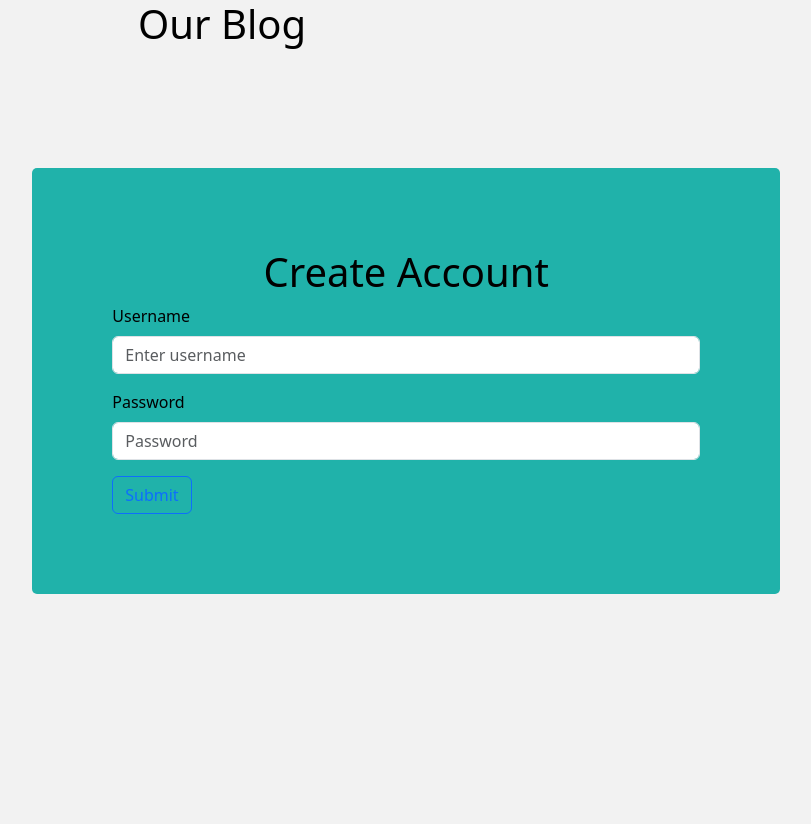
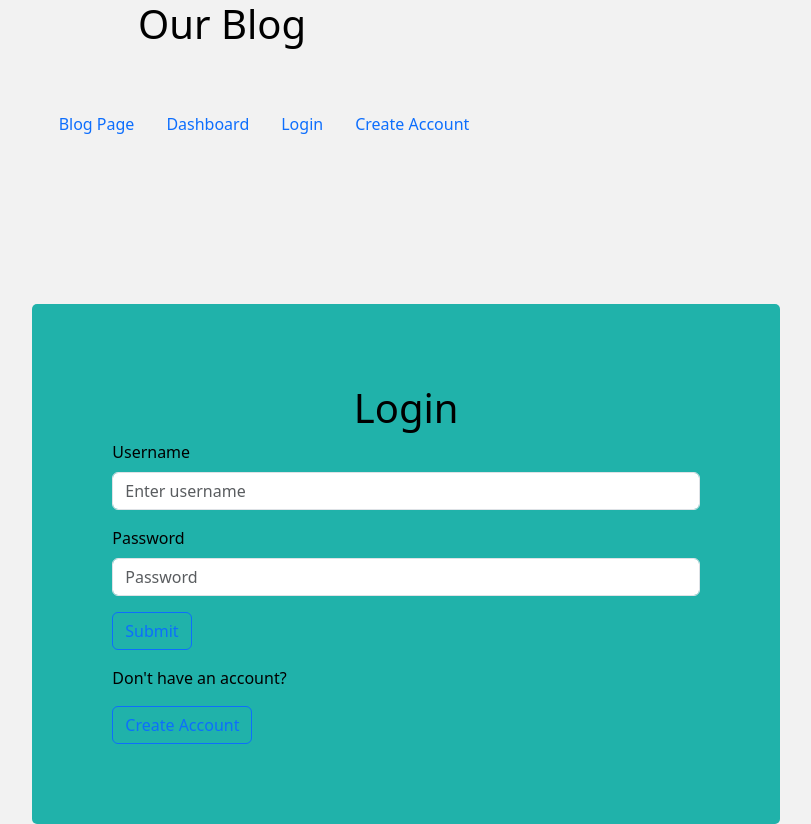
Before and after one commit to caliz83/BlogFrontL, a React (Vite) app: page /Login in a window 1280 px wide. Shown: the whole page, without its empty margins (418-1229 px from the left). Before the commit the page ends 800 px from the top, so only its background shows below. Built offline with nearby package versions, Linux system fonts and the light colour scheme.

Commit message:
add react routing

```diff
--- a/src/App.jsx
+++ b/src/App.jsx
@@ -13,19 +13,32 @@ import BlogPage from "./components/BlogPage";
 import CreateAccount from "./components/CreateAccount";
 import Dashboard from "./components/Dashboard";
 import { Col, Container, Row } from "react-bootstrap";
+import Login from "./components/Login";
+import { BrowserRouter, Routes, Route } from 'react-router-dom';
+import Navbar from "./components/Navbar";
 
 function App() {
   return (
+    <BrowserRouter>
       <Container>
         <Row>
           <Col>
             <h1 className="text-center">Our Blog</h1>
           </Col>
-        <CreateAccount />
+          <Navbar />
+        {/* <Login /> */}
+        {/* <CreateAccount /> */}
         {/* <BlogPage /> */}
         {/* <Dashboard /> */}
+        <Routes>
+          <Route path="/" element={<BlogPage />} />
+          <Route path="/Login" element={<Login />} />
+          <Route path="/CreateAccount" element={<CreateAccount />} />
+          <Route path="/Dashboard" element={<Dashboard />} />
+        </Routes>
         </Row>
       </Container>
+    </BrowserRouter>
   );
 }
 
--- a/src/components/Dashboard.jsx
+++ b/src/components/Dashboard.jsx
@@ -8,9 +8,23 @@ import {
   Col,
   ListGroup,
 } from "react-bootstrap/";
-import { useState } from "react";
+import { useEffect, useState } from "react";
+import { useNavigate } from "react-router-dom";
 
 const Dashboard = () => {
+
+  //checking for token to know whether to show content or not
+  let navigate = useNavigate();
+  useEffect(() => {
+    //useEffect is the first thing that fires on load
+    //put any logic we want to fire on load in here
+    //our effect will fire again if we have a change in the state in our dependency (square brackets below)
+    if(!checkToken()){
+      //if no token, maybe they haven't logged in yet
+      navigate("/Login");
+    }
+  }, [input])
+
   //functions
   const handleSetTitle = (e) => setBlogTitle(e.target.value);
   const handleBlogDescription = (e) => setBlogDescription(e.target.value);
--- /dev/null
+++ b/src/components/Login.jsx
@@ -0,0 +1,49 @@
+import React, { useState} from 'react'
+import { Container, Row, Col, Button, Form } from 'react-bootstrap';
+import { useNavigate } from 'react-router-dom';
+
+
+const Login = () => {
+
+    let navigate = useNavigate();
+
+    const [username, setUsername] = useState('');
+    const [password, setPassword] = useState('');
+
+    const handleUser = (e) => setUsername(e.target.value);
+    const handlePassword = (e) => setPassword(e.target.value);
+    const handleSubmit = () => {
+        let userData = {
+            usernameObj: username,
+            passwordObj: password
+        }
+        console.log(userData);
+    }
+
+  return (
+    <div>
+      <Form style={{width: "40", marginLeft: "33%", marginTop: "10%", backgroundColor: "lightseagreen", borderRadius: 5, padding: 80}}>
+      <h1 className='text-center'>Login</h1>
+      <Form.Group className="mb-3" controlId="Username">
+        <Form.Label>Username</Form.Label>
+        <Form.Control type="text" placeholder="Enter username" onChange={handleUser}/>
+      </Form.Group>
+
+      <Form.Group className="mb-3" controlId="formBasicPassword">
+        <Form.Label>Password</Form.Label>
+        <Form.Control type="password" placeholder="Password" onChange={handlePassword} />
+      </Form.Group>
+
+      <Button variant="outline-primary" onClick={handleSubmit}>
+        Submit
+      </Button>
+      <p className='mt-3'>Don't have an account?</p>
+      <Button variant="outline-primary" onClick={() => navigate("/CreateAccount")}>
+        Create Account
+      </Button>
+    </Form>
+    </div>
+  )
+}
+
+export default Login
--- /dev/null
+++ b/src/components/Navbar.jsx
@@ -0,0 +1,28 @@
+import React from 'react'
+import { Nav } from 'react-bootstrap';
+import { Link } from 'react-router-dom'
+
+const Navbar = () => {
+  return (
+    <Nav
+        className='nav d-flex justify-content-center m-5'
+      activeKey="/home"
+      onSelect={(selectedKey) => alert(`selected ${selectedKey}`)}
+    >
+      <Nav.Item>
+        <Nav.Link as={Link} to='/'>Blog Page</Nav.Link>
+      </Nav.Item>
+      <Nav.Item>
+        <Nav.Link as={Link} to='/Dashboard'>Dashboard</Nav.Link>
+      </Nav.Item>
+      <Nav.Item>
+        <Nav.Link as={Link} to='/Login'>Login</Nav.Link>
+      </Nav.Item>
+      <Nav.Item>
+        <Nav.Link as={Link} to='/CreateAccount'>Create Account</Nav.Link>
+      </Nav.Item>
+    </Nav>
+  )
+}
+
+export default Navbar
```
Also changed, not shown: src/services/DataService.jsx (added, +14 -0 lines). Lines whose indentation alone changed are shown as unchanged.
